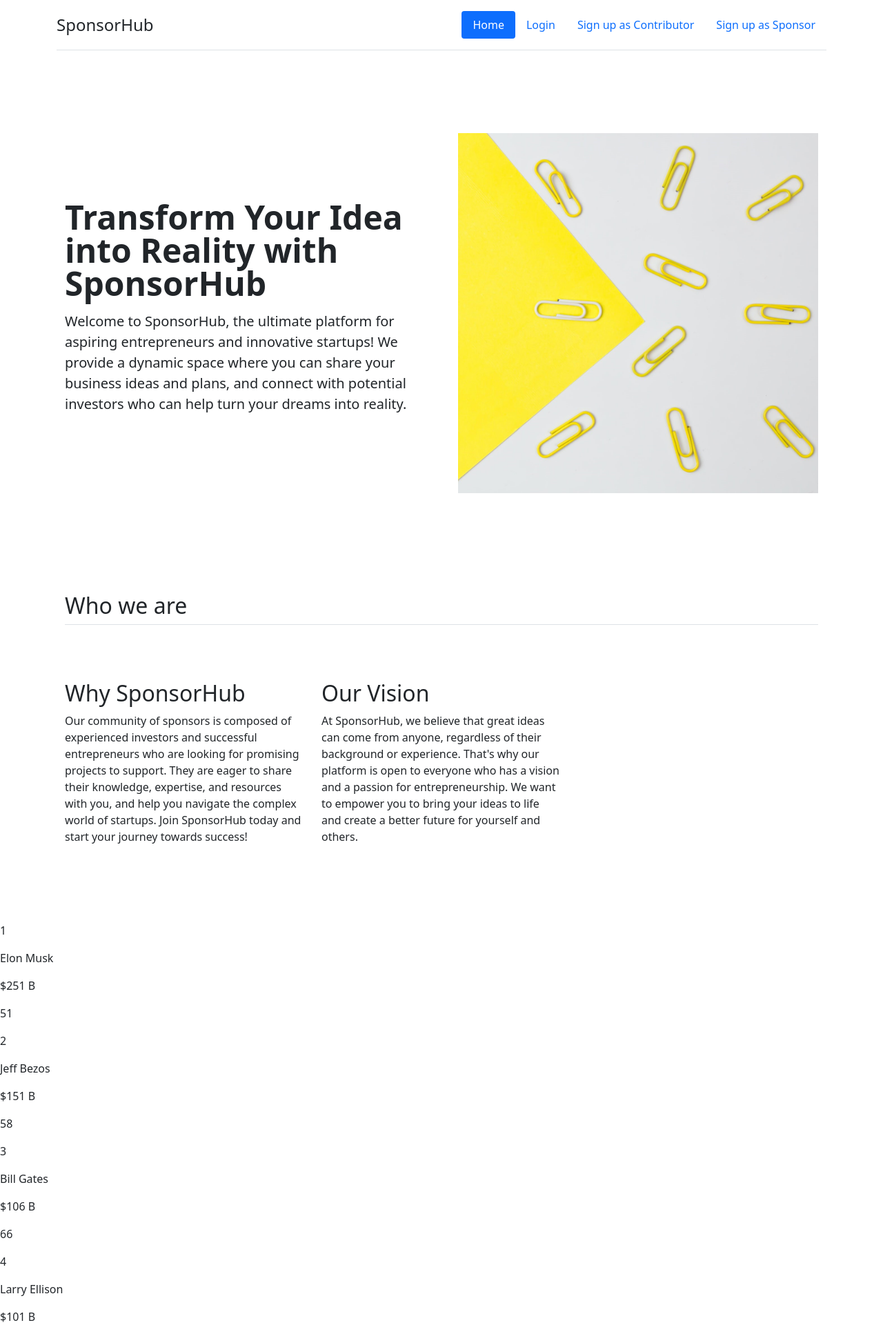
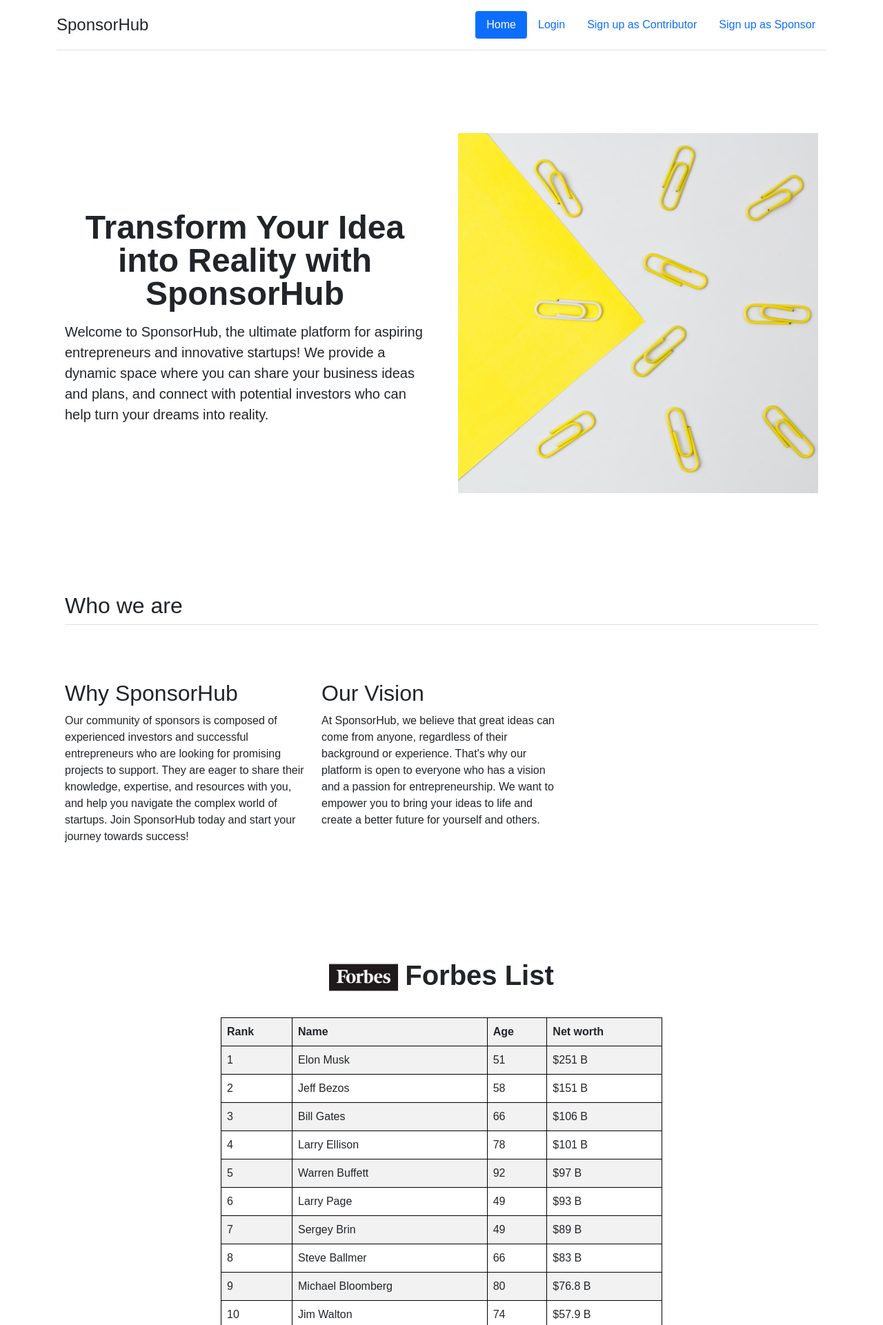
Before and after one commit to tate-aabb/sponsorhub, a Django app: page / in a window 1280 px wide. Shown: the top 1921 px of the page at 69% size. Run offline with Django 4.2, Linux system fonts and the light colour scheme; data comes from the database, SQL or seed files in the repository.

Commit message:
Changes in settings.py, urls.py, added app's urls.py, base, static files, homepage.html.
New "ForbesList" model added, in views.py forbes list scraper added.

Design changes in homepage.html, about block is added

Changes in Homepage design, base.html

forbes_list added to the admin.py, views.py homepage function and to the homepage.html.

scraper fixed in urls.py, views.py

ForbesList table is added and styled.

```diff
--- a/core/settings.py
+++ b/core/settings.py
@@ -29,9 +29,9 @@
 
     #new
     'sponsorhub',
-    'ideas',
-    'accounts',
-    'sponsor_app',
+    # 'ideas',
+    # 'accounts',
+    # 'sponsor_app',
 ]
 
 MIDDLEWARE = [
--- a/core/urls.py
+++ b/core/urls.py
@@ -4,8 +4,8 @@
 urlpatterns = [
     path('admin/', admin.site.urls),
     path('', include('sponsorhub.urls')),
-    path('ideas/', include('ideas.urls')),
-    path('sponsors/', include('sponsor_app.urls')),
-    path('accounts/', include('accounts.urls')),
+    # path('ideas/', include('ideas.urls')),
+    # path('sponsors/', include('sponsor_app.urls')),
+    # path('accounts/', include('accounts.urls')),
 
 ]
--- a/sponsorhub/templates/homepage.html
+++ b/sponsorhub/templates/homepage.html
@@ -39,66 +39,73 @@
         </div>
     </div>
 
-{#    <div class="list-group w-auto">#}
-{#        <a href="#" class="list-group-item list-group-item-action d-flex gap-3 py-3" aria-current="true">#}
-{#            {% load static %}#}
-{#            <img src="{% static 'images/forbes_logo.png' %}" alt="forbes" width="64" height="64"#}
-{#                 class="rounded-circle flex-shrink-0">#}
-{#            <div class="d-flex gap-2 w-100 justify-content-between">#}
-{#                <div>#}
-{#                    {% for forbes_list in forbes_lists %}#}
-{#                    <h6 class="mb-0">{ forbes_list.rank }}</h6>#}
-{#                    <p class="mb-0 opacity-75">{{ forbes_list.name }}</p>#}
-{#                    {% endfor %}#}
-{#                </div>#}
-{#            </div>#}
-{#        </a>#}
-{#        <a href="#" class="list-group-item list-group-item-action d-flex gap-3 py-3" aria-current="true">#}
-{#            <img src="https://github.com/twbs.png" alt="twbs" width="32" height="32"#}
-{#                 class="rounded-circle flex-shrink-0">#}
-{#            <div class="d-flex gap-2 w-100 justify-content-between">#}
-{#                <div>#}
-{#                    <h6 class="mb-0">Another title here</h6>#}
-{#                    <p class="mb-0 opacity-75">Some placeholder content in a paragraph that goes a little longer so it#}
-{#                        wraps to a new line.</p>#}
-{#                </div>#}
-{#                <small class="opacity-50 text-nowrap">3d</small>#}
-{#            </div>#}
-{#        </a>#}
-{#        <a href="#" class="list-group-item list-group-item-action d-flex gap-3 py-3" aria-current="true">#}
-{#            <img src="https://github.com/twbs.png" alt="twbs" width="32" height="32"#}
-{#                 class="rounded-circle flex-shrink-0">#}
-{#            <div class="d-flex gap-2 w-100 justify-content-between">#}
-{#                <div>#}
-{#                    <h6 class="mb-0">Third heading</h6>#}
-{#                    <p class="mb-0 opacity-75">Some placeholder content in a paragraph.</p>#}
-{#                </div>#}
-{#                <small class="opacity-50 text-nowrap">1w</small>#}
-{#            </div>#}
-{#        </a>#}
-{#    </div>#}
+    <head>
+        <title>My Forbes List</title>
+        <style>
+            /* CSS styles */
+            body {
+                font-family: Arial, Helvetica, sans-serif;
+                font-size: 16px;
+                margin: 0;
+                padding: 0;
+            }
+
+            h1 {
+                text-align: center;
+                margin-top: 30px;
+                font-weight: bold;
+            }
+
+            .icon {
+                display: inline-block;
+                vertical-align: middle;
+                margin-right: 10px;
+            }
+
+            table {
+                margin: 0 auto;
+                border-collapse: collapse;
+                width: 50%;
+            }
+
+            th, td {
+                border: 1px solid black;
+                padding: 8px;
+                text-align: left;
+            }
+
+            th {
+                background-color: #f2f2f2;
+            }
+
+            tr:nth-child(even) {
+                background-color: #f2f2f2;
+            }
+        </style>
+    </head>
+    <body>
+    <div>
+        {% load static %}
+        <h1><img src={% static 'images/forbes_logo.png' %} alt="ForbesIcon" class="icon" width="100" height="100">Forbes List</h1>
+    </div>
 
     <div>
         <table>
-                <thead>
             <tr>
                 <th>Rank</th>
                 <th>Name</th>
-                    <th>Net Worth</th>
                 <th>Age</th>
+                <th>Net worth</th>
             </tr>
-                </thead>
-                <tbody>
             {% for forbes_list in forbes_lists %}
-                    <div>
-                        <p>{{ forbes_list.rank }}</p>
-                        <p>{{ forbes_list.name }}</p>
-                        <p>{{ forbes_list.net_worth }}</p>
-                        <p>{{ forbes_list.age }}</p>
-                    </div>
+                <tr>
+                    <td>{{ forbes_list.rank }}</td>
+                    <td>{{ forbes_list.name }}</td>
+                    <td>{{ forbes_list.age }}</td>
+                    <td>{{ forbes_list.net_worth }}</td>
+                </tr>
             {% endfor %}
-                </tbody>
         </table>
     </div>
-
+    </body>
 {% endblock content %}
```
Lines whose indentation alone changed are shown as unchanged.
